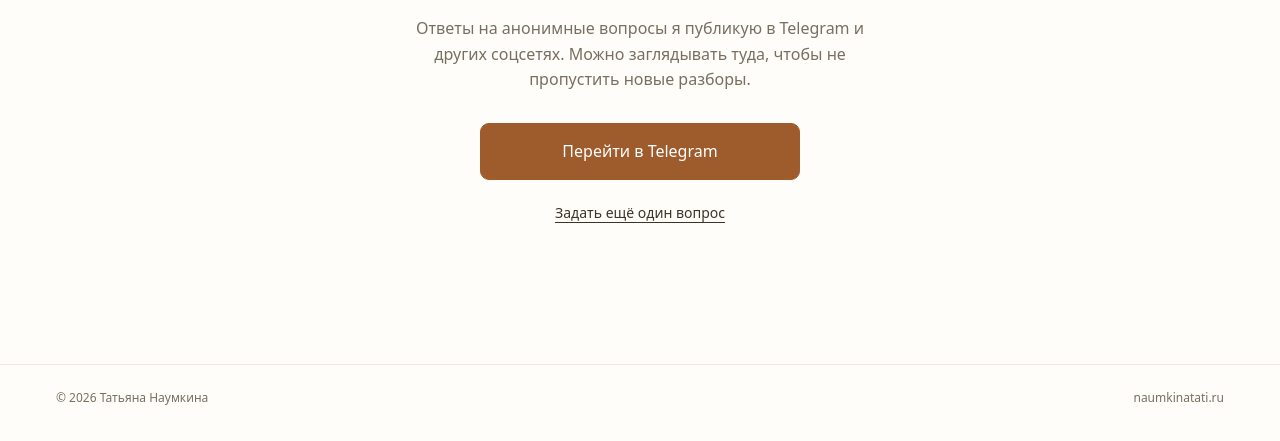
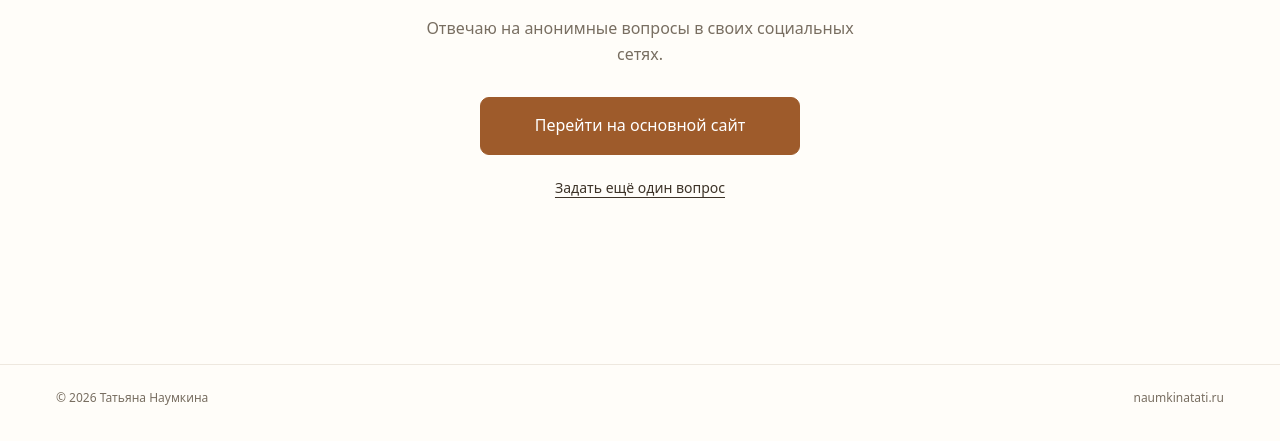
Before and after one commit to naumkinatati/naumkinatati, a plain HTML site: page questions/thanks.html in a window 1280 px wide. Shown: the part 355-796 px from the top of the page. Drawn offline with Linux system fonts and the light colour scheme; a web font is replaced by a local one.

Commit message:
Use general social media wording for anonymous answers

```diff
--- a/questions/thanks.html
+++ b/questions/thanks.html
@@ -14,8 +14,8 @@
   <main class="thanks-layout">
     <svg class="thanks-icon" viewBox="0 0 64 64" fill="none" aria-hidden="true"><circle cx="32" cy="32" r="29" stroke="currentColor" stroke-width="1.5"/><path d="m20 32 8 8 17-18" stroke="currentColor" stroke-width="2" stroke-linecap="round" stroke-linejoin="round"/></svg>
     <h1>Спасибо за ваш вопрос</h1>
-    <p>Ответы на анонимные вопросы я публикую в Telegram и других соцсетях. Можно заглядывать туда, чтобы не пропустить новые разборы.</p>
-    <a class="submit-button" href="https://t.me/+v5XynNZpxG1lMmZi" target="_blank" rel="noopener noreferrer">Перейти в Telegram</a>
+    <p>Отвечаю на анонимные вопросы в своих социальных сетях.</p>
+    <a class="submit-button" href="https://naumkinatati.ru/">Перейти на основной сайт</a>
     <a class="secondary-link" href="./">Задать ещё один вопрос</a>
   </main>
   <footer class="site-footer"><span>© 2026 Татьяна Наумкина</span><a href="https://naumkinatati.ru/">naumkinatati.ru</a></footer>
```
Also changed, not shown: questions/index.html (+2 -2 lines).
